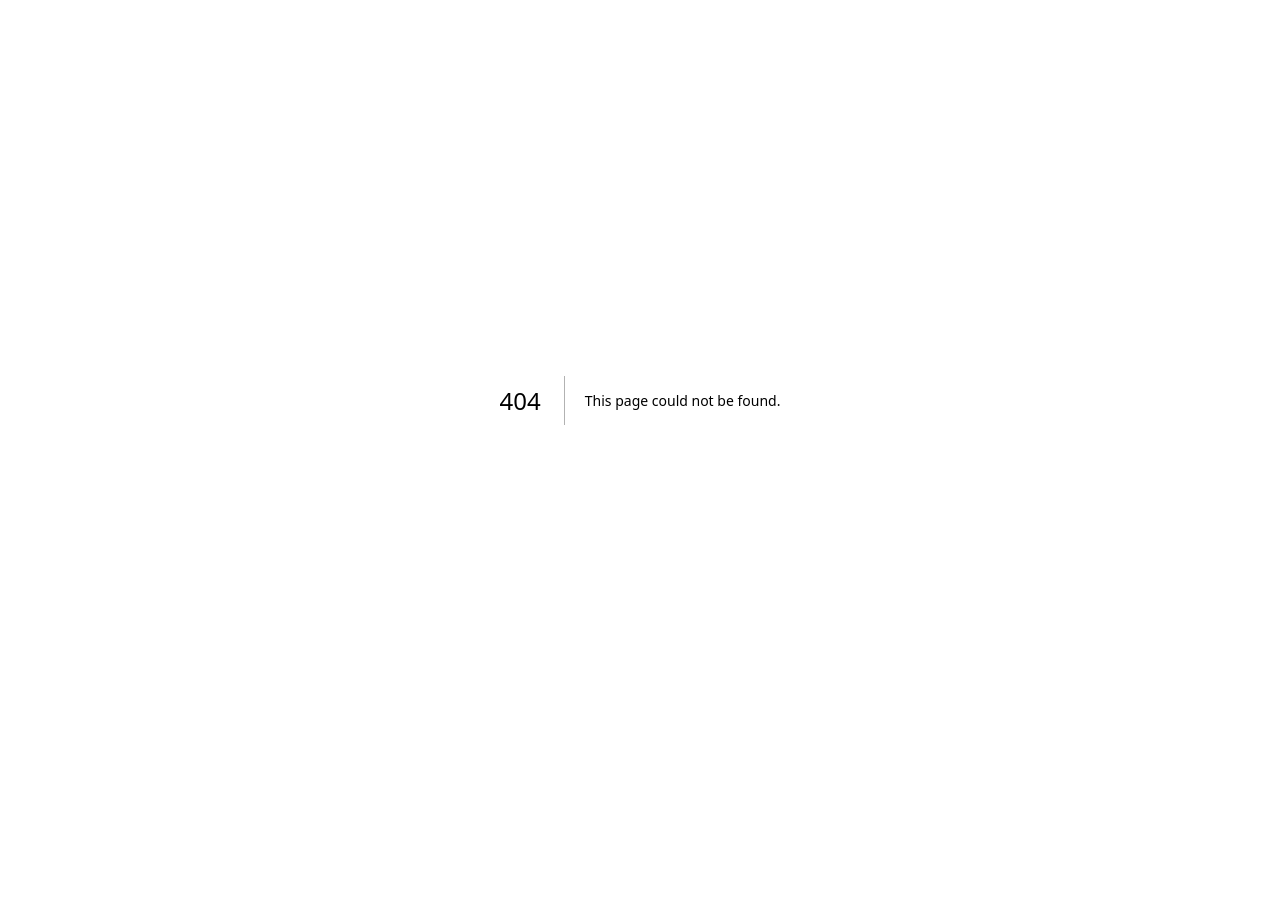
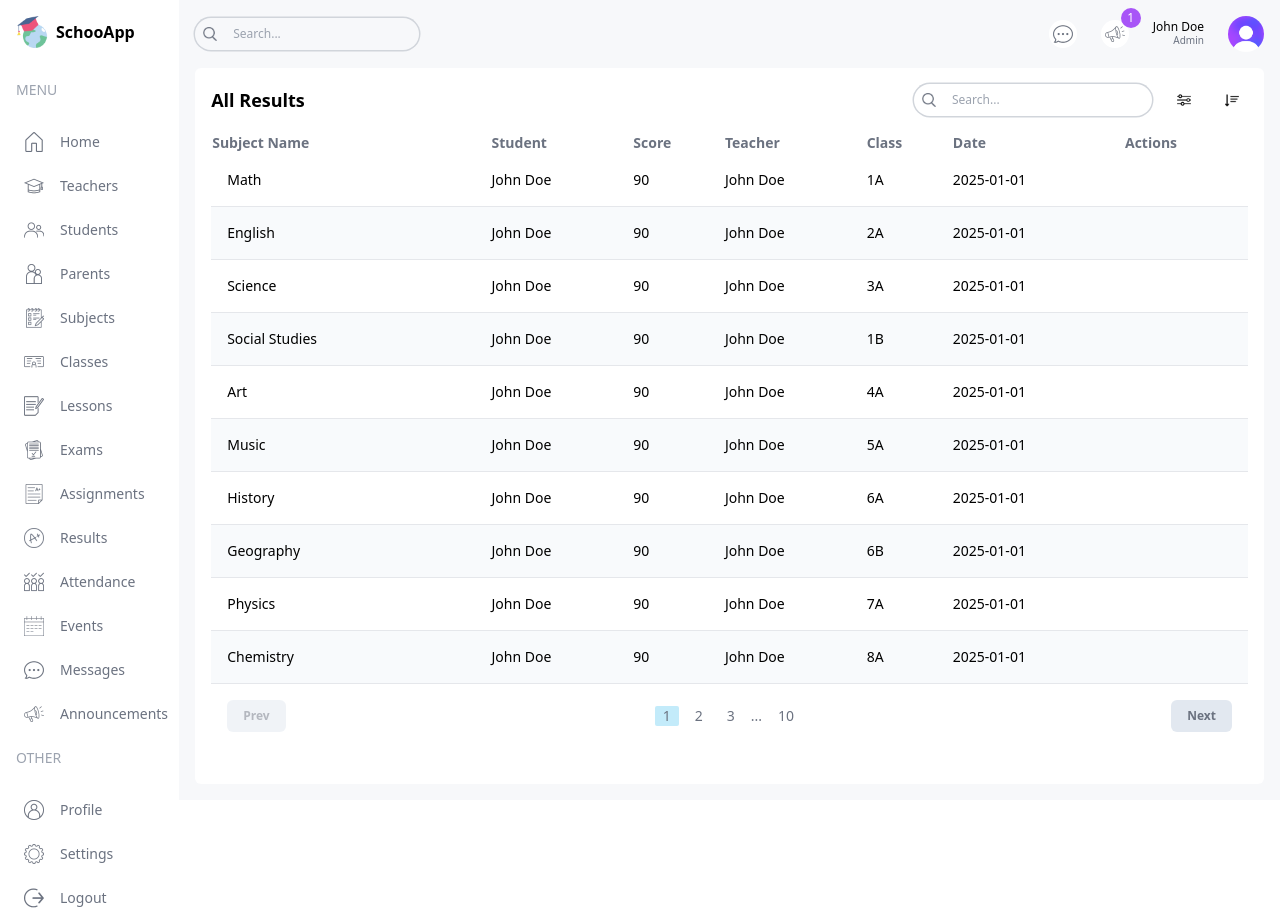
Before and after one commit to Lekkyjay/school-app, a Next.js app: page /list/results in a window 1280 px wide. Before the commit this address had no page. Before the commit the page ends 800 px from the top, so only its background shows below. Built offline with nearby package versions, Linux system fonts and the light colour scheme.

Commit message:
Added results page

```diff
--- /dev/null
+++ b/src/app/(dashboard)/list/results/page.tsx
@@ -0,0 +1,109 @@
+// import FormModal from "@/components/FormModal";
+import Pagination from "@/components/Pagination";
+import Table from "@/components/Table";
+import TableSearch from "@/components/TableSearch";
+import { resultsData, role } from "@/lib/data";
+import Image from "next/image";
+
+type Result = {
+  id: number;
+  subject: string;
+  class: string;
+  teacher: string;
+  student: string;
+  type: "exam" | "assignment";
+  date: string;
+  score: number;
+};
+
+const columns = [
+  {
+    header: "Subject Name",
+    accessor: "name",
+  },
+  {
+    header: "Student",
+    accessor: "student",
+  },
+  {
+    header: "Score",
+    accessor: "score",
+    className: "hidden md:table-cell",
+  },
+  {
+    header: "Teacher",
+    accessor: "teacher",
+    className: "hidden md:table-cell",
+  },
+  {
+    header: "Class",
+    accessor: "class",
+    className: "hidden md:table-cell",
+  },
+  {
+    header: "Date",
+    accessor: "date",
+    className: "hidden md:table-cell",
+  },
+  {
+    header: "Actions",
+    accessor: "action",
+  },
+]
+
+export default function page() {
+  const renderRow = (item: Result) => (
+    <tr
+      key={item.id}
+      className="border-b border-gray-200 even:bg-slate-50 text-sm hover:bg-lamaPurpleLight"
+    >
+      <td className="flex items-center gap-4 p-4">{item.subject}</td>
+      <td>{item.student}</td>
+      <td className="hidden md:table-cell">{item.score}</td>
+      <td className="hidden md:table-cell">{item.teacher}</td>
+      <td className="hidden md:table-cell">{item.class}</td>
+      <td className="hidden md:table-cell">{item.date}</td>
+      <td>
+        <div className="flex items-center gap-2">
+          {role === "admin" || role === "teacher" && (
+            <>
+              <button className="w-7 h-7 flex items-center justify-center rounded-full bg-lekkyPurple">
+                Edit
+              </button>
+              <button className="w-7 h-7 flex items-center justify-center rounded-full bg-lekkyPurple">
+                Delete
+              </button>
+              {/* <FormModal table="result" type="update" data={item} />
+              <FormModal table="result" type="delete" id={item.id} /> */}
+            </>
+          )}
+        </div>
+      </td>
+    </tr>
+  )
+
+  return (
+    <div className="bg-white p-4 rounded-md flex-1 m-4 mt-0">
+      {/* TOP */}
+      <div className="flex items-center justify-between">
+        <h1 className="hidden md:block text-lg font-semibold">All Results</h1>
+        <div className="flex flex-col md:flex-row items-center gap-4 w-full md:w-auto">
+          <TableSearch />
+          <div className="flex items-center gap-4 self-end">
+            <button className="w-8 h-8 flex items-center justify-center rounded-full bg-lamaYellow">
+              <Image src="/filter.png" alt="" width={14} height={14} />
+            </button>
+            <button className="w-8 h-8 flex items-center justify-center rounded-full bg-lamaYellow">
+              <Image src="/sort.png" alt="" width={14} height={14} />
+            </button>
+            {/* {role === "admin" || role === "teacher" && <FormModal table="result" type="create" />} */}
+          </div>
+        </div>
+      </div>
+      {/* LIST */}
+      <Table columns={columns} renderRow={renderRow} data={resultsData} />
+      {/* PAGINATION */}
+      <Pagination />
+    </div>
+  )
+}
```
